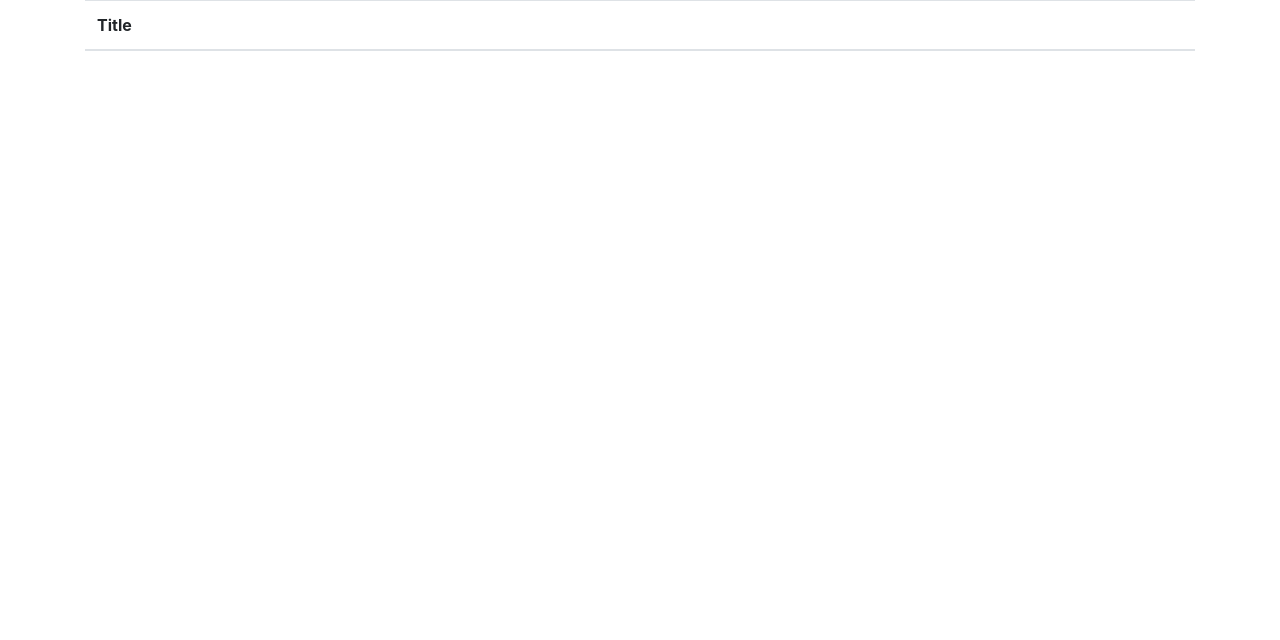
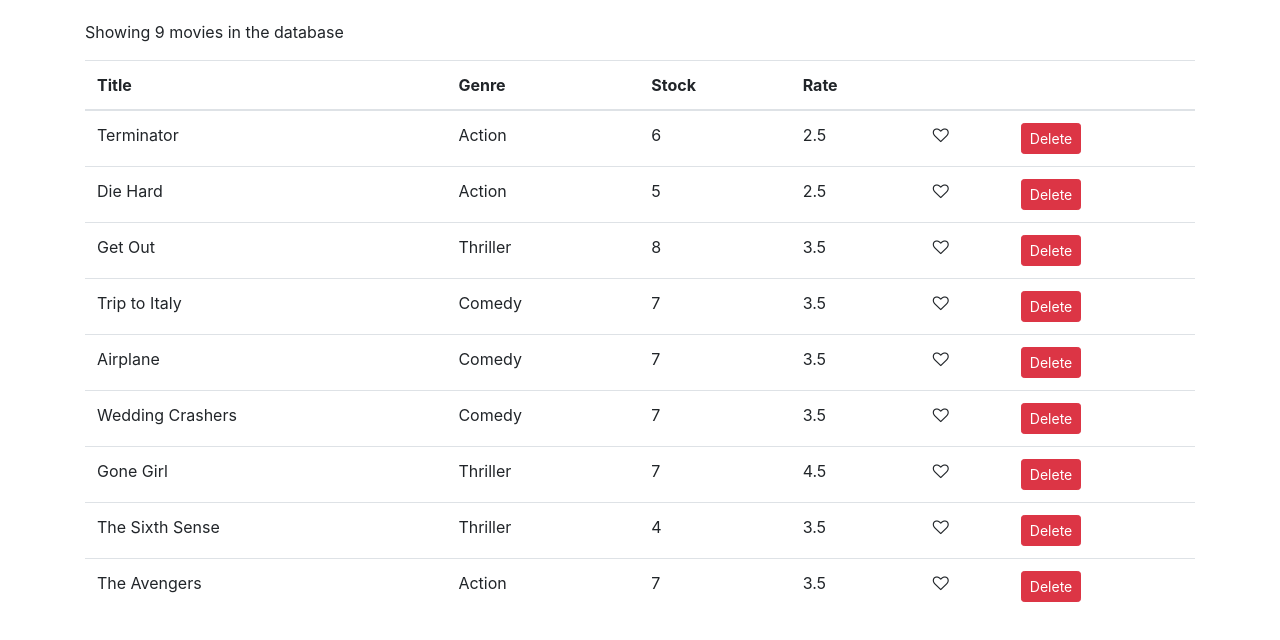
Before and after one commit to josephkniskern/ReactRefreshApp, a React (Create React App) app: page / in a window 1280 px wide. Shown: the top 640 px of the page. Built offline with nearby package versions, Linux system fonts and the light colour scheme.

Commit message:
new features

```diff
--- a/package.json
+++ b/package.json
@@ -3,6 +3,10 @@
   "version": "0.1.0",
   "private": true,
   "dependencies": {
+    "@fortawesome/fontawesome-free": "^5.15.1",
+    "@fortawesome/fontawesome-svg-core": "^1.2.32",
+    "@fortawesome/free-solid-svg-icons": "^5.15.1",
+    "@fortawesome/react-fontawesome": "^0.1.11",
     "@testing-library/jest-dom": "^4.2.4",
     "@testing-library/react": "^9.3.2",
     "@testing-library/user-event": "^7.1.2",
--- /dev/null
+++ b/src/components/common/like.jsx
@@ -0,0 +1,17 @@
+import React, { Component } from 'react';
+
+const Like = (props) => {
+  let classes = "fa fa-heart"
+  if (!props.liked) classes += "-o"
+  return (
+    <i
+      onClick={props.onClick}
+      style={{ cursor: "pointer" }}
+      className={classes}
+      aria-hidden="true"
+      >
+    </i>
+  )
+}
+
+export default Like;
--- a/src/components/movies.jsx
+++ b/src/components/movies.jsx
@@ -1,5 +1,6 @@
 import React, { Component } from 'react';
 import { getMovies } from '../services/fakeMovieService'
+import Like from './common/like';
 
 class Movies extends Component {
 
@@ -7,26 +8,59 @@
     movies: getMovies()
    }
 
+  handleDelete = movie => {
+    const movies = this.state.movies.filter(m => m._id !== movie._id)
+    this.setState({ movies })
+   }
+
+   handleLike = (movie) => {
+    const movies = [...this.state.movies]
+    const index = movies.indexOf(movie)
+    movies[index] = { ...movies[index] }
+    movies[index].liked = !movies[index].liked
+    this.setState({ movies })
+   }
+
   render() {
+    if (this.state.movies === 0) return <p>There are no movies in the database</p>
+
     return (
+      <>
+      <p>Showing {this.state.movies.length} movies in the database</p>
       <table className="table">
         <thead>
           <tr>
             <th>Title</th>
-            <th></th>
+            <th>Genre</th>
+            <th>Stock</th>
+            <th>Rate</th>
             <th></th>
             <th></th>
           </tr>
         </thead>
         <tbody>
-          <tr>
-            <td></td>
-            <td></td>
-            <td></td>
-            <td></td>
+          {this.state.movies.map(movie =>
+          <tr key={movie._id}>
+            <td>{movie.title}</td>
+            <td>{movie.genre.name}</td>
+            <td>{movie.numberInStock}</td>
+            <td>{movie.dailyRentalRate}</td>
+            <td>
+              <Like liked={movie.liked} onClick={() => this.handleLike(movie)}/>
+            </td>
+            <td>
+              <button
+                onClick={() => this.handleDelete(movie)}
+                className="btn btn-danger btn-sm"
+                >
+                  Delete
+              </button>
+            </td>
           </tr>
+            )}
         </tbody>
       </table>
+      </>
 
     )
 
--- a/src/index.css
+++ b/src/index.css
@@ -1,8 +1,7 @@
 body {
   margin: 0;
-  font-family: -apple-system, BlinkMacSystemFont, 'Segoe UI', 'Roboto', 'Oxygen',
-    'Ubuntu', 'Cantarell', 'Fira Sans', 'Droid Sans', 'Helvetica Neue',
-    sans-serif;
+  padding: 20px 0 0 0;
+  font-family: sans-serif;
   -webkit-font-smoothing: antialiased;
   -moz-osx-font-smoothing: grayscale;
 }
--- a/src/index.js
+++ b/src/index.js
@@ -5,6 +5,7 @@
 import * as serviceWorker from './serviceWorker';
 import 'bootstrap/dist/css/bootstrap.css';
 import 'font-awesome/css/font-awesome.css';
+
 
 ReactDOM.render(
   <React.StrictMode>
```
Also changed, not shown: 2 other files (tests, documents, lock files or other folders).
